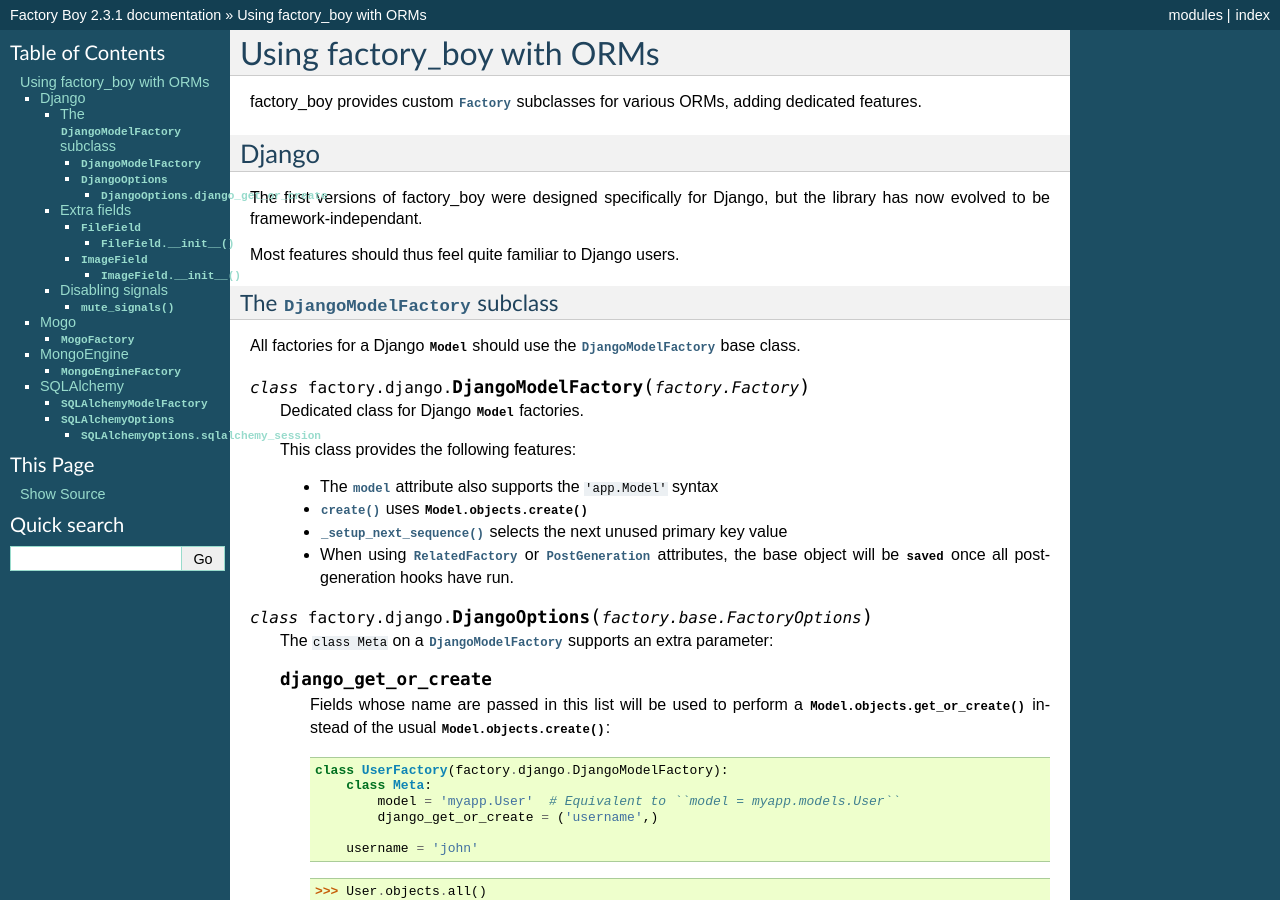
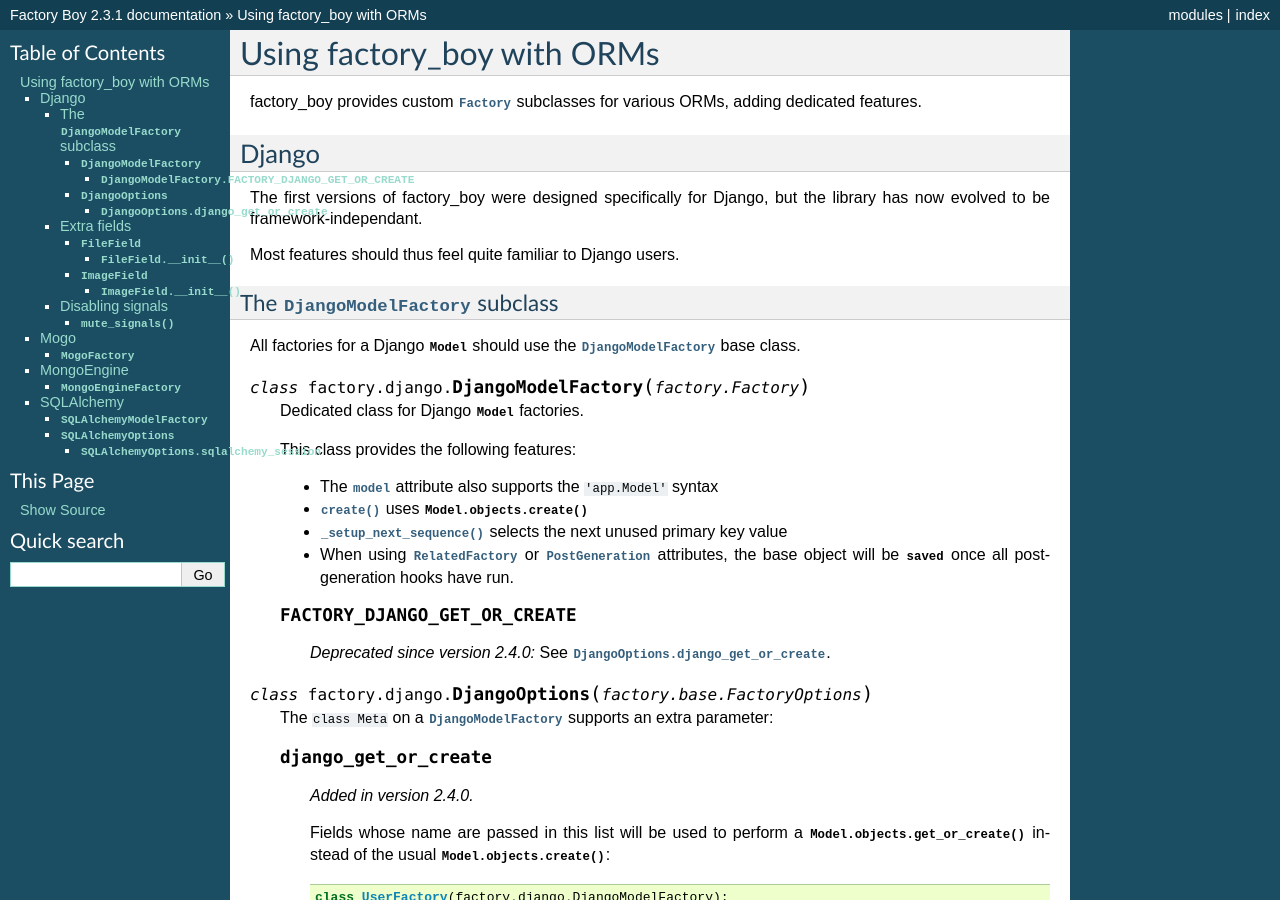
Before and after one commit to FactoryBoy/factory_boy, a Sphinx documentation site: the page built from docs/orms.rst, in a window 1280 px wide and 900 px high. Built offline with Sphinx 7.4.7, drawn with Linux system fonts in a browser that asks for light colours.

Commit message:
Introduce back missing doc about migrating FACTROY_DJANGO_GET_OR_CREATE.

```diff
--- a/docs/orms.rst
+++ b/docs/orms.rst
@@ -40,12 +40,19 @@
       attributes, the base object will be :meth:`saved <django.db.models.Model.save>`
       once all post-generation hooks have run.
 
+    .. attribute:: FACTORY_DJANGO_GET_OR_CREATE
+
+        .. deprecated:: 2.4.0
+                        See :attr:`DjangoOptions.django_get_or_create`.
+
 
 .. class:: DjangoOptions(factory.base.FactoryOptions)
 
     The ``class Meta`` on a :class:`~DjangoModelFactory` supports an extra parameter:
 
     .. attribute:: django_get_or_create
+
+        .. versionadded:: 2.4.0
 
         Fields whose name are passed in this list will be used to perform a
         :meth:`Model.objects.get_or_create() <django.db.models.query.QuerySet.get_or_create>`
```
